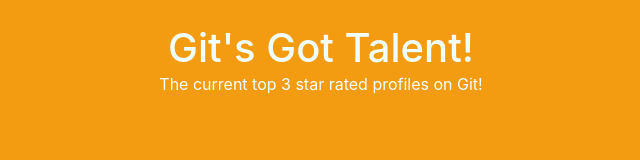
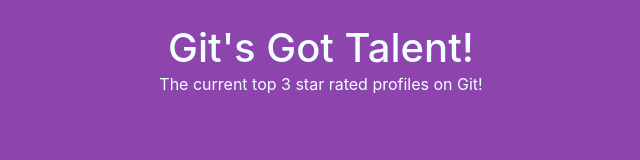
Before and after one commit to ChrisTregaskis/gitsGotTalent, a website: page app/index.html in a window 1280 px wide. Shown: the whole page, without its empty margins (319-959 px from the left). Drawn offline with nearby package versions, Linux system fonts and the light colour scheme; no server answers.

Commit message:
changed background colour

```diff
--- a/app/css/style.css
+++ b/app/css/style.css
@@ -1,5 +1,5 @@
 body {
-  background-color: #f39c12; }
+  background-color: #8e44ad; }
 
 .stat-box {
   background-color: azure;
```
